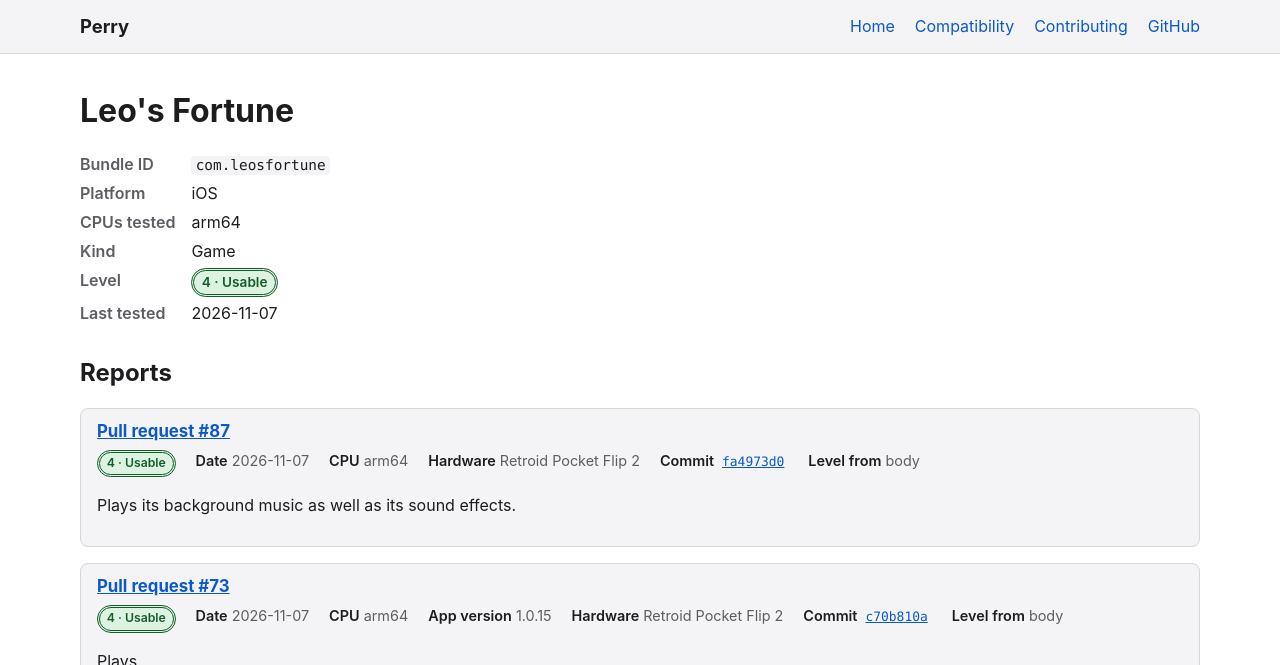
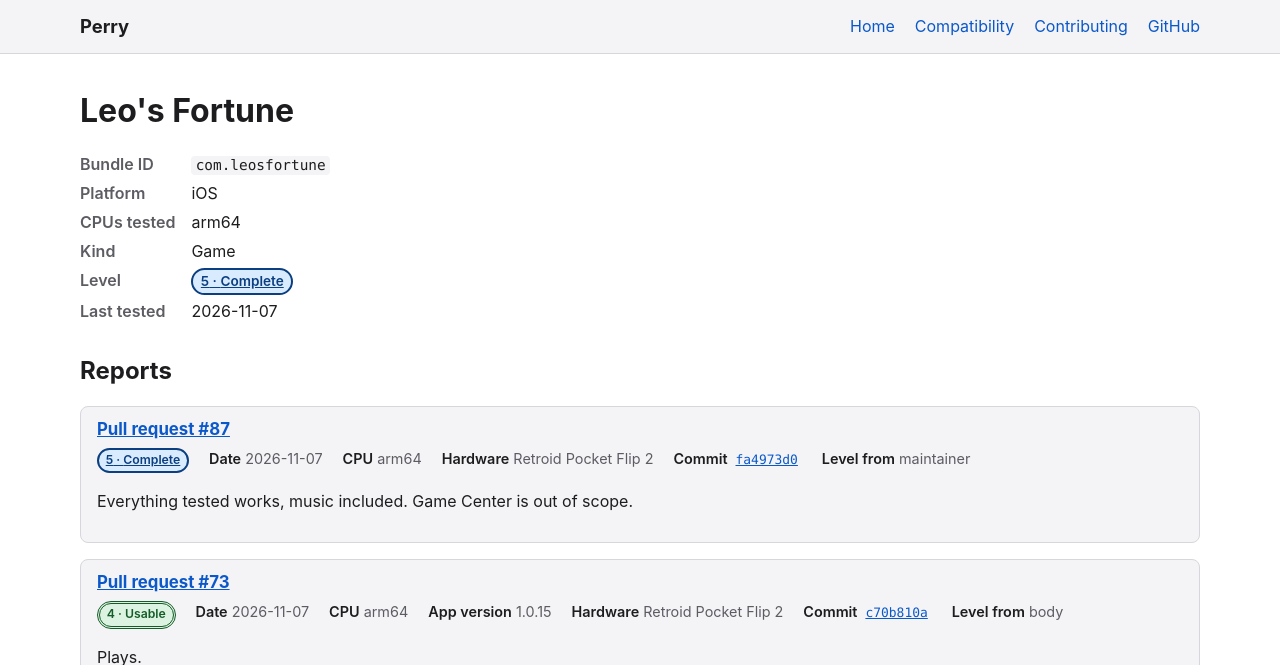
Before and after one commit to MillerTechnologyPeru/Perry, a Jekyll site: the page built from docs/_apps/ios/com.leosfortune.md, in a window 1280 px wide, cut to the strip 0-665 px from the top of the page. Built offline with Jekyll 4.4.1, drawn with Linux system fonts in a browser that asks for light colours.

Commit message:
Mark Leo's Fortune complete

```diff
--- a/docs/_apps/ios/com.leosfortune.md
+++ b/docs/_apps/ios/com.leosfortune.md
@@ -23,7 +23,7 @@ reports:
     platform: ios
     cpu: arm64
     hardware: Retroid Pocket Flip 2
-    level: 4
-    source: body
-    notes: Plays its background music as well as its sound effects.
+    level: 5
+    source: maintainer
+    notes: Everything tested works, music included. Game Center is out of scope.
 ---
```
